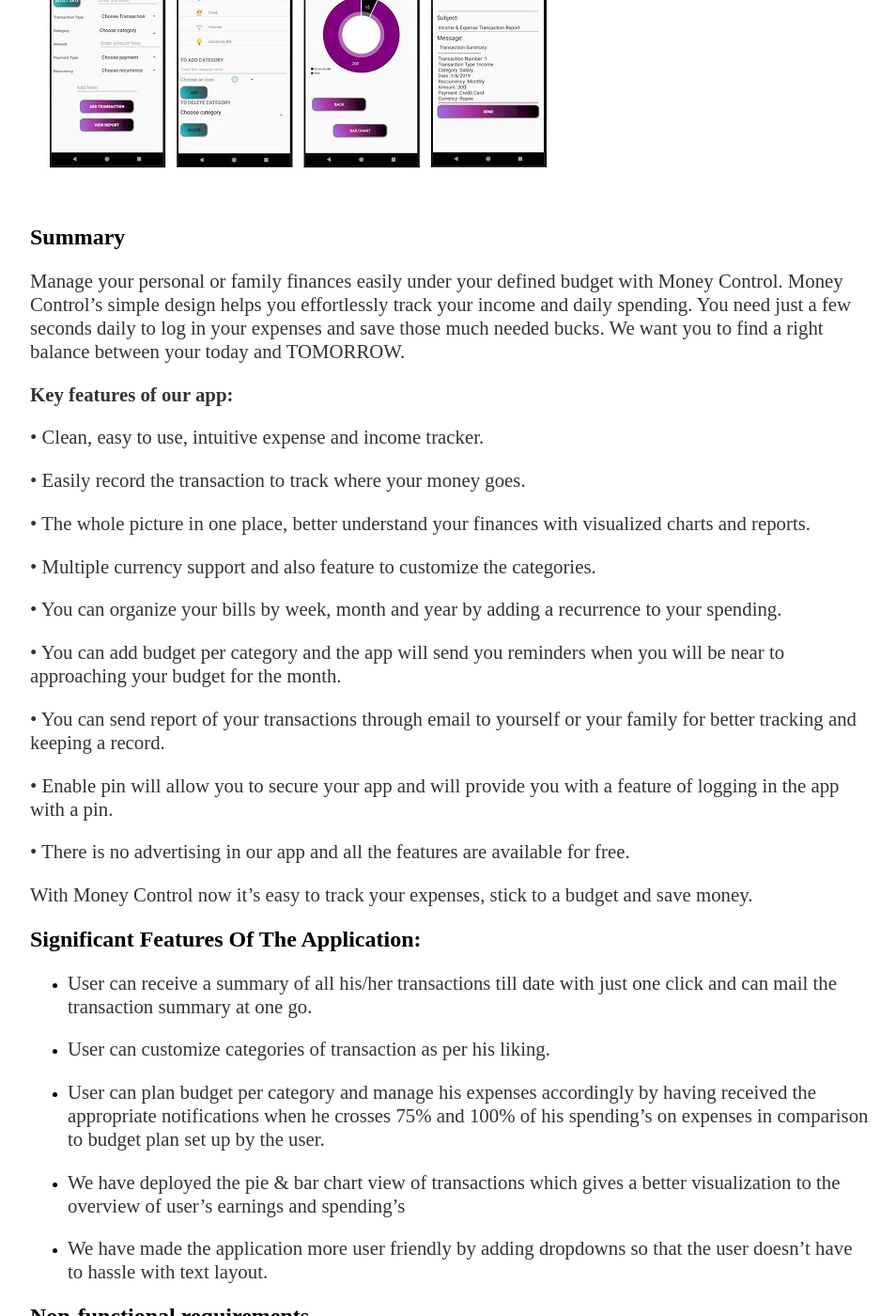
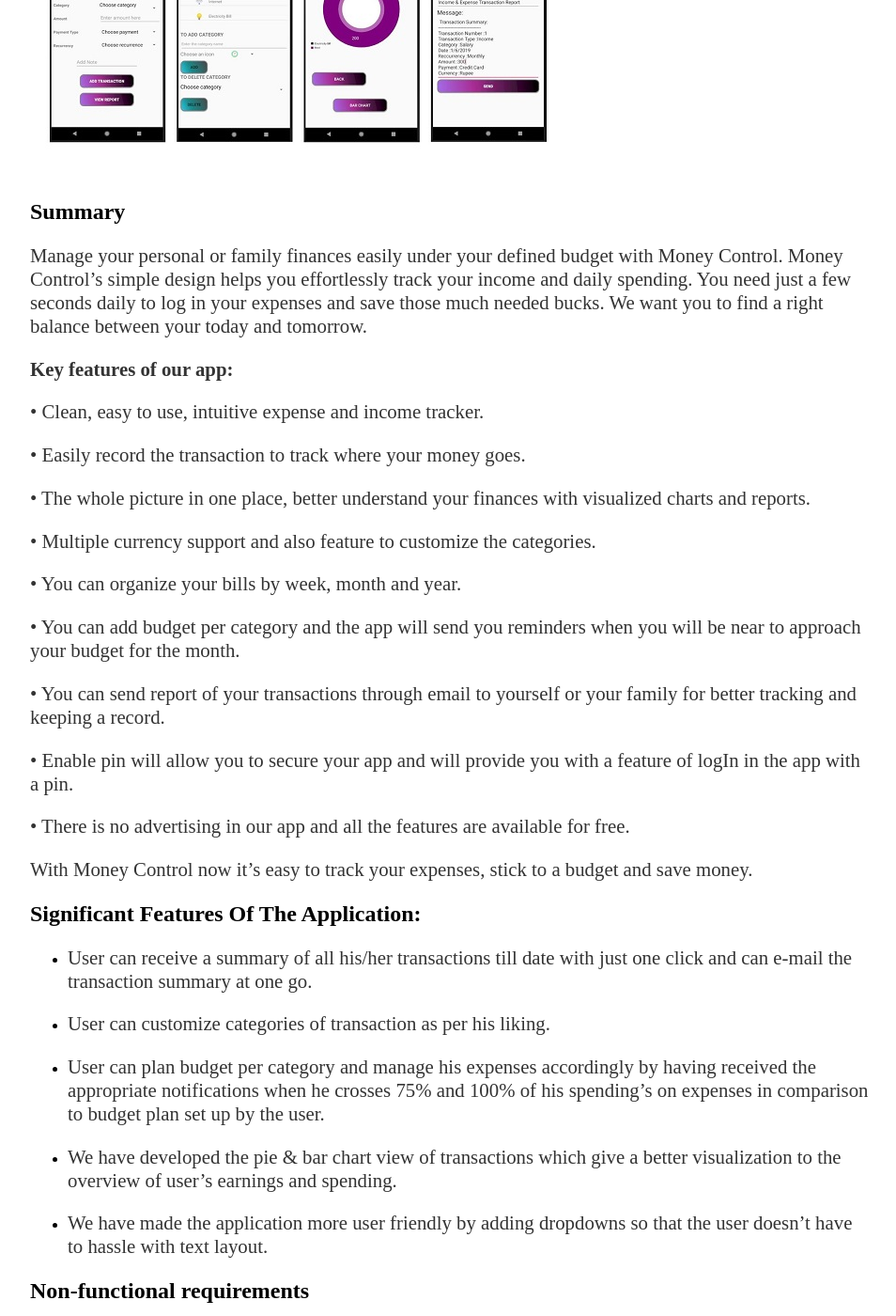
Before and after one commit to NadeemNicoR/TeamProjects, a Jekyll site: the page built from docs/_posts/2019-07-02-Reflections & Play Store Entry.md, in a window 1280 px wide and 1400 px high, scrolled down 4758 px. Shown: the whole window at 94% size, without its empty margins (160-1114 px from the left). Built offline with Jekyll 4.4.1, drawn with Linux system fonts in a browser that asks for light colours; our own code applies the rules of GitHub Pages for plain Markdown files; some of the changed text lies outside the part shown.

Commit message:
Update 2019-07-02-Reflections & Play Store Entry.md

```diff
--- a/docs/_posts/2019-07-02-Reflections & Play Store Entry.md
+++ b/docs/_posts/2019-07-02-Reflections & Play Store Entry.md
@@ -1,5 +1,5 @@
 
-Welcome to the final blog of team 405 Found - Money Control Application, we have approached the finishing line. In this blog we will give you some reflections on our work as a team and a summary of what a Play Store Entry would be.
+Welcome to the final blog of team 405 Found - Money Control Application. We have approached the finishing line. In this blog we will give you some reflections on our work as a team and a summary of what a Play Store Entry would be.
 
 
 ![FinishingLine]({{site.baseurl}}/images/Finishing_line.jpg)
@@ -25,7 +25,7 @@
 
 - Since we came from four completely different cultures and backgrounds, we had in our team four different personalities. Everyone brought their own methods of approaching a problem and sometimes resulted in a conflict. To our luck, every member of our team behaved very professionally when these disagreements showed up. After all we were there for a common goal.
 
-- Slight time and priority management was initially an issue we faced. Different members of our teams were taking different courses that took a lot of their time. We had to come across the schedule of everyone to find a proper time for the group meetings. After the initial two weeks we fixed a time slot for us to meet weekly and work on our app that covered the lack we were facing in terms of completing the tasks assigned to each of us.
+- Slight time and priority management was initially an issue we faced. Different members of our teams were taking different courses that took a lot of their time. We had to come across the schedule of everyone to find a proper time for the group meetings. After the initial two weeks we fixed a time slot for us to meet weekly and work on our app, that covered the lack we were facing in terms of completing the tasks assigned to each of us.
 
 
 ![Teamwork]({{site.baseurl}}/images/Teamwork_01.jpg)
@@ -46,29 +46,29 @@
 - Regular meetings are important, to increase development speed of the team and also for reasons not related to the project as well.
 
 
-## What we learnt and what remains insufficient through the course of Introduction to Software Engineering for Engineers:
+## What we learnt and what remains insufficient through the course of ISEE:
 
-### 1) Technical part:
+### Technical part:
 
-### (a) <u>What we Learnt:</u>
+### *What we Learnt:*
 
 - To begin with, we all were beginners in Object Oriented Programming only being able to print "Hello World" with great difficulty!
 
 - First and foremost, thanks to references and examples on [Android Developers](https://developer.android.com/training/basics/firstapp). We were able to navigate ourselves through this journey of being able to learn how to program an android application using java to such an extent that we have successfully built an application on our own as a team.
 
-- Secondly, we had very limited knowledge on handling repositories on GIT, now we feel well versed with it as we had to deal with all  possible 'DON'T DO mistakes with GIT' which we ended up committing!
+- Secondly, we had very limited knowledge on handling repositories on GIT. Now we feel well versed with it as we had to deal with all  possible 'DON'T DO mistakes with GIT' which we ended up committing!
 
 
-### (b) <u>What we believe was inadequate:</u>
+### *What we believe was inadequate:*
 
 - We have cultivated most of the required OOP skills but we still believe there is much more to learn than what we have made use of in implementing the project.
 
-- During the intial stages of our project we spent alot of time learning about andriod studio, how it works and how to navigate through it. We believe if an overiew on the usage of andriod studio given in the course would have had accelerated the process.
+- During the intial stages of our project we spent a lot of time learning about andriod studio, how it works and how to navigate through it. We believe if an overview on the usage of android studio given in the course would have had accelerated the process.
 
 
-### 2) Organizational part:
+### Organizational part:
 
-### (a) <u>What we Learnt:</u>
+### *What we Learnt:*
 
 We were able to amplify some of the most significant Social and Team Management skills especially the below ones:
 
@@ -100,7 +100,7 @@
 ## Summary
 
 Manage your personal or family finances easily under your defined budget with Money Control.
-Money Control’s simple design helps you effortlessly track your income and daily spending. You need just a few seconds daily to log in your expenses and save those much needed bucks. We want you to find a right balance between your today and TOMORROW.
+Money Control’s simple design helps you effortlessly track your income and daily spending. You need just a few seconds daily to log in your expenses and save those much needed bucks. We want you to find a right balance between your today and tomorrow.
 
 
 **Key features of our app:**
@@ -113,13 +113,13 @@
 
 •	Multiple currency support and also feature to customize the categories.
 
-•	You can organize your bills by week, month and year by adding a recurrence to your spending.
+•	You can organize your bills by week, month and year.
 
-•	You can add budget per category and the app will send you reminders when you will be near to approaching your budget for the month.
+•	You can add budget per category and the app will send you reminders when you will be near to approach your budget for the month.
 
 •	You can send report of your transactions through email to yourself or your family for better tracking and keeping a record.
 
-•	Enable pin will allow you to secure your app and will provide you with a feature of logging in the app with a pin.
+•	Enable pin will allow you to secure your app and will provide you with a feature of logIn in the app with a pin.
 
 •	There is no advertising in our app and all the features are available for free.
 
@@ -130,13 +130,13 @@
 ## Significant Features Of The Application:
 
 
-- User can receive a summary of all his/her transactions till date with just one click and can mail the transaction summary at one go.
+- User can receive a summary of all his/her transactions till date with just one click and can e-mail the transaction summary at one go.
 
 - User can customize categories of transaction as per his liking.
 
 - User can plan budget per category and manage his expenses accordingly by having received the appropriate notifications when he crosses 75% and 100% of his spending’s on expenses in comparison to budget plan set up by the user.
 
-- We have deployed the pie & bar chart view of transactions which gives a better visualization to the overview of user’s earnings and spending’s
+- We have developed the pie & bar chart view of transactions which give a better visualization to the overview of user’s earnings and spending.
 
 - We have made the application more user friendly by adding dropdowns so that the user doesn’t have to hassle with text layout.
 
@@ -148,6 +148,8 @@
 - Age limit: 13+
 
 - Android version: 6.0.1 (Marshmallow) or above
+
+- Size: 5.59MB
 
 - Security issues: None
 
```
Also changed, not shown: other parts of docs/_posts/2019-07-02-Reflections & Play Store Entry.md (+2 -2 lines).
